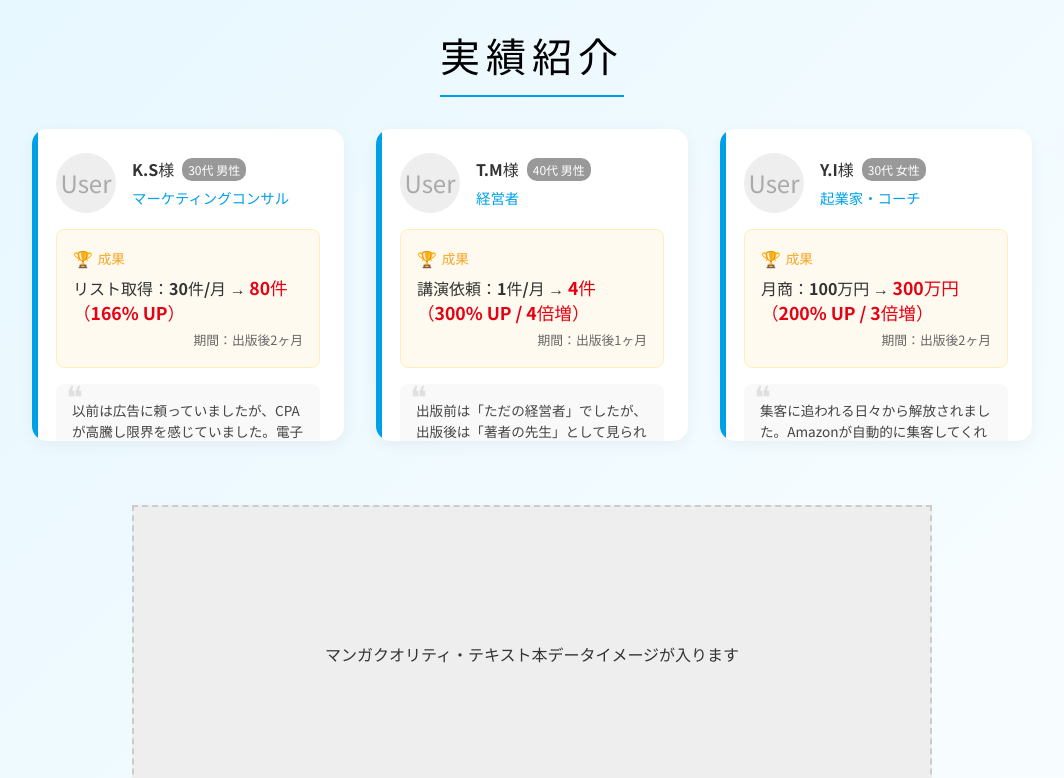
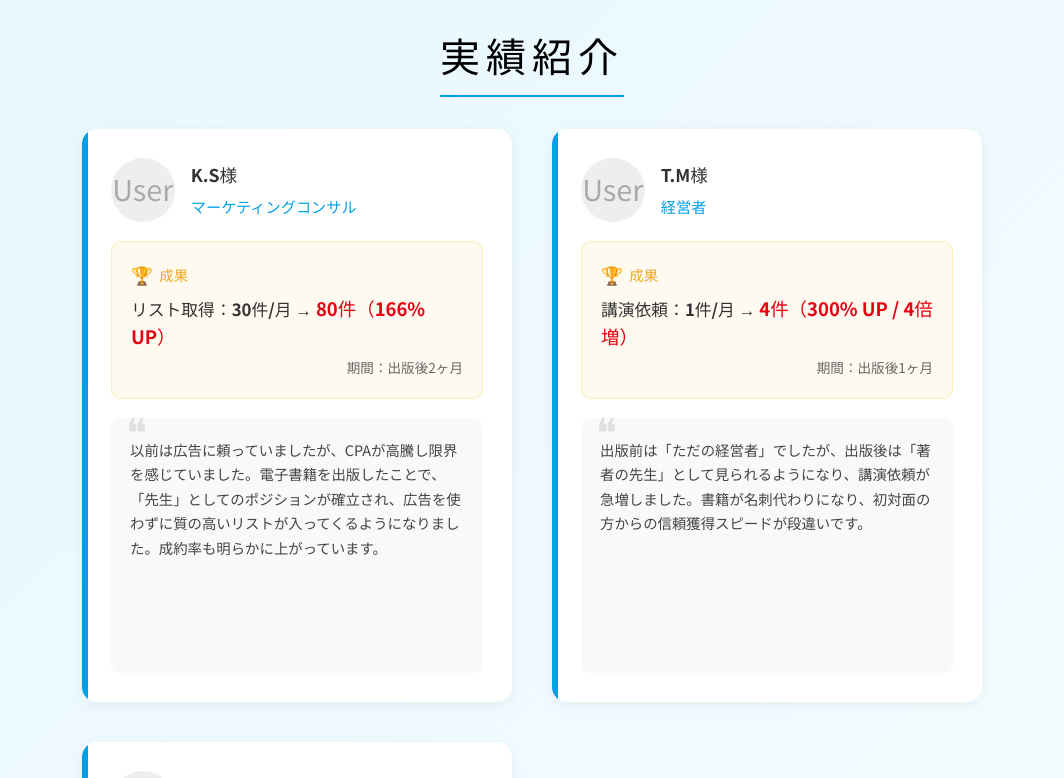
Before and after one commit to rikutoaimanga-max/Kindle-Publishing-Homepage, a React (Vite) app: page / in a window 1280 px wide. Shown: the part 3660-4438 px from the top of the page, without its empty margins (108-1172 px from the left). Built offline with nearby package versions, Linux system fonts and the light colour scheme.

Commit message:
Content: Remove age and gender attributes from Achievements

```diff
--- a/src/components/Achievements.jsx
+++ b/src/components/Achievements.jsx
@@ -45,9 +45,9 @@ const Achievements = () => {
 
                 <div style={{
                     display: 'grid',
-                    gridTemplateColumns: 'repeat(auto-fit, minmax(300px, 1fr))',
-                    gap: '2rem',
-                    maxWidth: '1000px',
+                    gridTemplateColumns: 'repeat(auto-fit, minmax(360px, 1fr))',
+                    gap: '2.5rem',
+                    maxWidth: '900px', // 2 columns max (360*2 + gap < 900, 360*3 > 900)
                     margin: '0 auto',
                     marginBottom: '4rem'
                 }}>
@@ -55,16 +55,16 @@ const Achievements = () => {
                         <div key={index} style={{
                             backgroundColor: '#fff',
                             borderRadius: '15px',
-                            padding: '1.5rem',
+                            padding: '1.8rem',
                             boxShadow: '0 4px 15px rgba(0,0,0,0.05)',
                             display: 'flex',
                             flexDirection: 'column',
-                            gap: '1rem',
+                            gap: '1.2rem',
                             textAlign: 'left',
                             position: 'relative',
                             overflow: 'hidden',
                             height: '100%',
-                            aspectRatio: '1 / 1',
+                            aspectRatio: '3 / 4', // Taller aspect ratio (0.75)
                             justifyContent: 'space-between'
                         }}>
                             {/* 装飾的な背景要素 */}
@@ -81,15 +81,15 @@ const Achievements = () => {
                             <div style={{ display: 'flex', alignItems: 'center', gap: '1rem', flexWrap: 'wrap' }}>
                                 {/* アイコン */}
                                 <div style={{
-                                    width: '60px',
-                                    height: '60px',
+                                    width: '64px',
+                                    height: '64px',
                                     borderRadius: '50%',
                                     backgroundColor: '#eee',
                                     flexShrink: 0,
                                     display: 'flex',
                                     alignItems: 'center',
                                     justifyContent: 'center',
-                                    fontSize: '1.5rem',
+                                    fontSize: '1.8rem',
                                     color: '#aaa'
                                 }}>
                                     User
@@ -97,13 +97,10 @@ const Achievements = () => {
 
                                 {/* プロフィール */}
                                 <div>
-                                    <div style={{ fontSize: '1rem', fontWeight: 'bold', marginBottom: '0.2rem', display: 'flex', alignItems: 'center', gap: '0.5rem', flexWrap: 'wrap' }}>
+                                    <div style={{ fontSize: '1.1rem', fontWeight: 'bold', marginBottom: '0.3rem', display: 'flex', alignItems: 'center', gap: '0.5rem', flexWrap: 'wrap' }}>
                                         {client.name}
-                                        <span style={{ fontSize: '0.75rem', fontWeight: 'normal', color: '#fff', backgroundColor: '#999', padding: '2px 6px', borderRadius: '10px' }}>
-                                            {client.attribute}
-                                        </span>
                                     </div>
-                                    <div style={{ fontSize: '0.9rem', color: 'var(--color-secondary)', fontWeight: 'bold' }}>
+                                    <div style={{ fontSize: '0.95rem', color: 'var(--color-secondary)', fontWeight: 'bold' }}>
                                         {client.title}
                                     </div>
                                 </div>
@@ -113,20 +110,20 @@ const Achievements = () => {
                             <div style={{
                                 backgroundColor: '#fffaf0', // 薄い暖色系
                                 border: '1px solid #ffeeba',
-                                padding: '1rem',
-                                borderRadius: '8px',
-                                flexGrow: 1, // Allow this to grow fill space
+                                padding: '1.2rem',
+                                borderRadius: '10px',
+                                flexGrow: 0, // Don't stretch this too much
                                 display: 'flex',
                                 flexDirection: 'column',
                                 justifyContent: 'center'
                             }}>
-                                <div style={{ fontSize: '0.85rem', fontWeight: 'bold', color: 'var(--color-accent)', marginBottom: '0.3rem', display: 'flex', alignItems: 'center', gap: '0.3rem' }}>
-                                    <span style={{ fontSize: '1rem' }}>🏆</span> 成果
+                                <div style={{ fontSize: '0.9rem', fontWeight: 'bold', color: 'var(--color-accent)', marginBottom: '0.4rem', display: 'flex', alignItems: 'center', gap: '0.4rem' }}>
+                                    <span style={{ fontSize: '1.1rem' }}>🏆</span> 成果
                                 </div>
-                                <div style={{ fontSize: '1rem', fontWeight: 'bold', lineHeight: '1.4' }}>
+                                <div style={{ fontSize: '1.05rem', fontWeight: 'bold', lineHeight: '1.5' }}>
                                     {client.result}
                                 </div>
-                                <div style={{ fontSize: '0.8rem', color: '#666', marginTop: '0.3rem', textAlign: 'right' }}>
+                                <div style={{ fontSize: '0.85rem', color: '#666', marginTop: '0.4rem', textAlign: 'right' }}>
                                     期間：{client.period}
                                 </div>
                             </div>
@@ -134,14 +131,16 @@ const Achievements = () => {
                             {/* フッターエリア：感想 */}
                             <div style={{
                                 backgroundColor: '#f9f9f9',
-                                padding: '1rem',
-                                borderRadius: '8px',
+                                padding: '1.2rem',
+                                borderRadius: '10px',
                                 position: 'relative',
-                                minHeight: '80px',
-                                fontSize: '0.85rem'
+                                flexGrow: 1, // Let this fill remaining space
+                                fontSize: '0.9rem',
+                                display: 'flex',
+                                alignItems: 'flex-start'
                             }}>
-                                <div style={{ position: 'absolute', top: '-5px', left: '10px', fontSize: '2rem', color: '#e0e0e0', lineHeight: 1 }}>❝</div>
-                                <p style={{ lineHeight: '1.6', color: '#444', position: 'relative', zIndex: 1, maxHeight: '80px', overflowY: 'auto' }}>
+                                <div style={{ position: 'absolute', top: '-8px', left: '15px', fontSize: '2.5rem', color: '#e0e0e0', lineHeight: 1 }}>❝</div>
+                                <p style={{ lineHeight: '1.7', color: '#444', position: 'relative', zIndex: 1, margin: 0 }}>
                                     {client.voice}
                                 </p>
                             </div>
```
